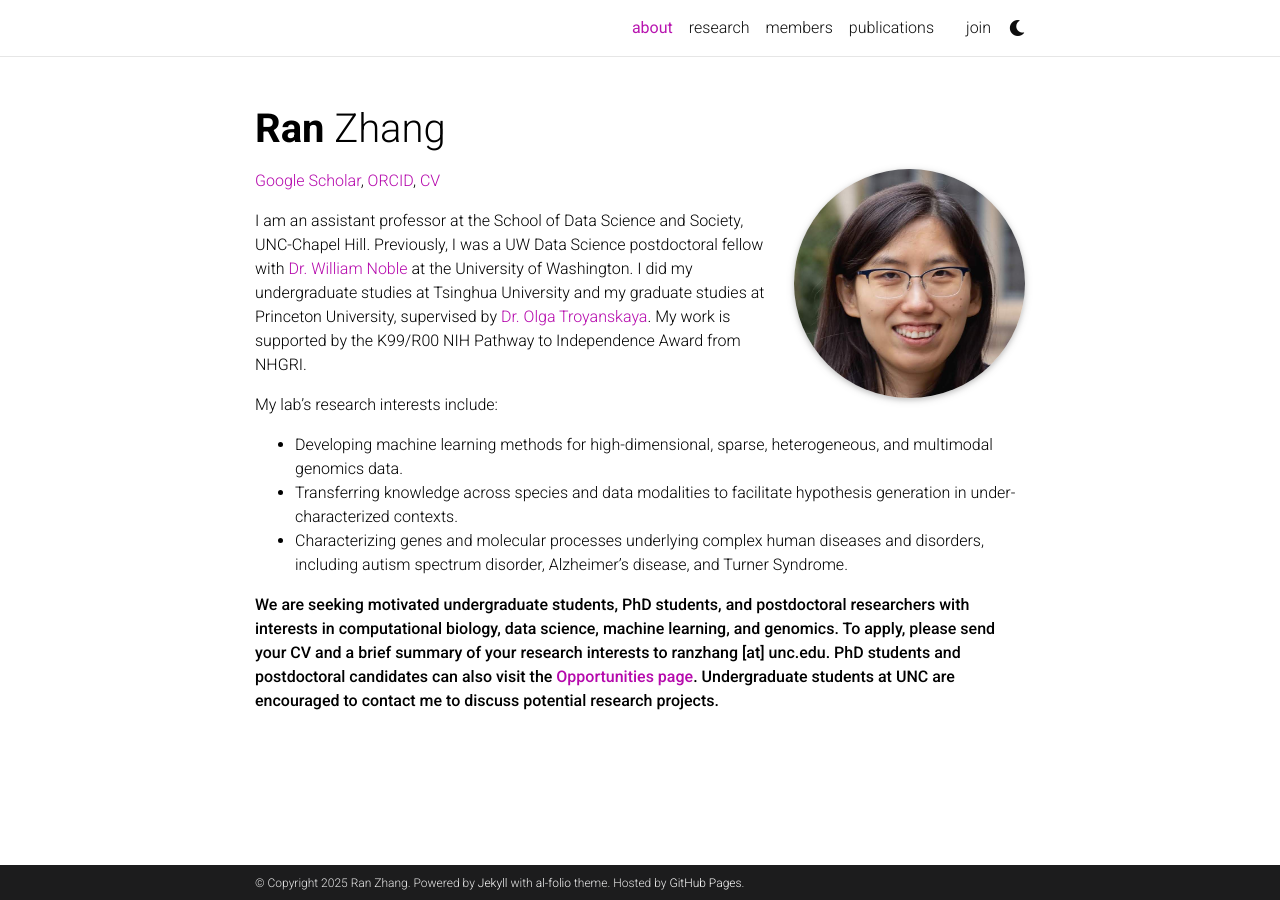
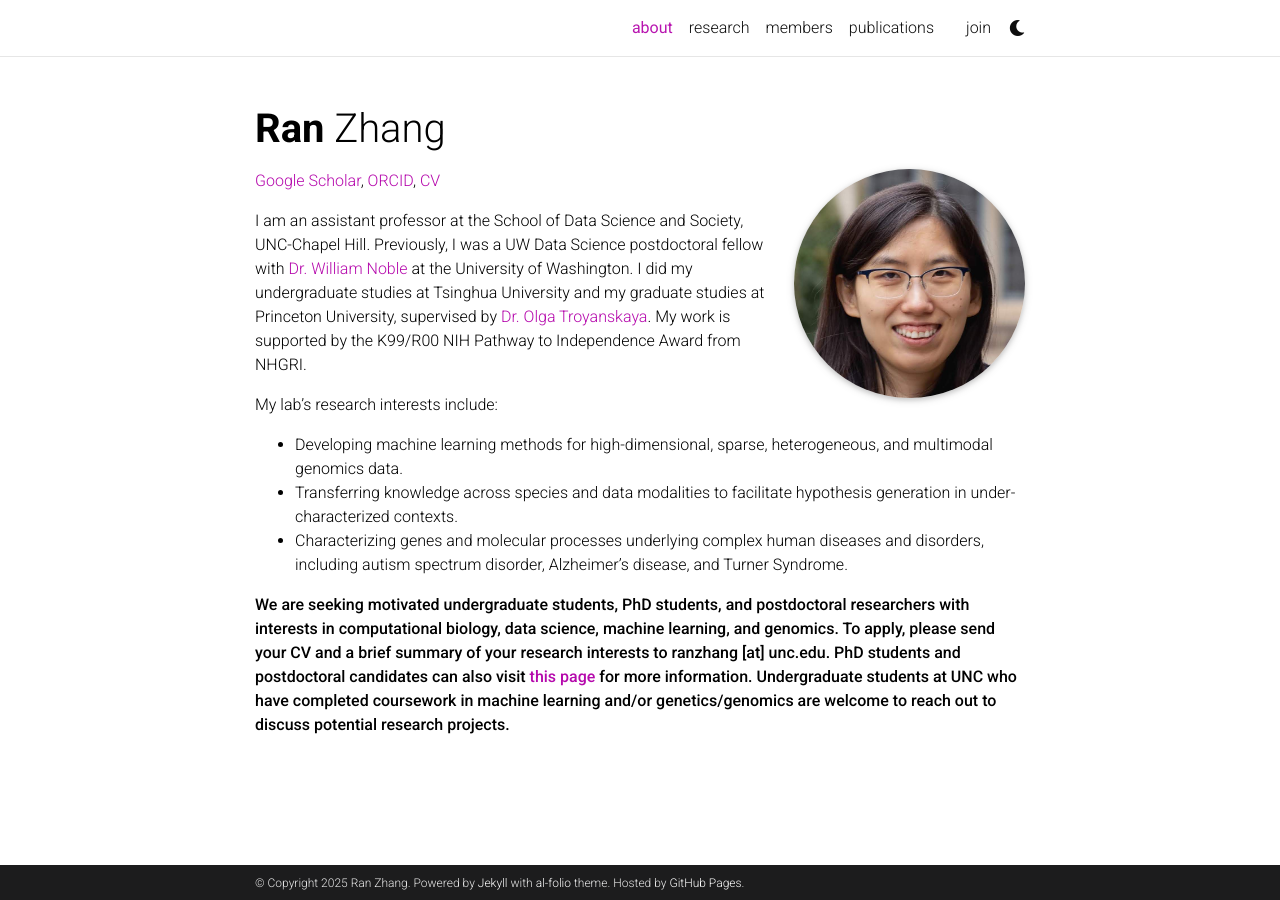
Before and after one commit to RanZhang08/RanZhang08.github.io, a Jekyll site: the page built from _pages/about.md, in a window 1280 px wide. Built offline with Jekyll 4.4.1, drawn with Linux system fonts in a browser that asks for light colours; full-size pictures stand in for the smaller copies a plugin makes; comment, search, counter and statistics services are not loaded; a style sheet for code colours, icons or effects is not loaded.

Commit message:
change css

```diff
--- a/_config.yml
+++ b/_config.yml
@@ -57,9 +57,6 @@
 max_width: 800px
 
 # TODO: add layout settings (single page vs. multi-page)
-sass:
-  load_paths:
-    - assets/css
 
 # -----------------------------------------------------------------------------
 # Open Graph & Schema.org
--- a/_pages/about.md
+++ b/_pages/about.md
@@ -34,4 +34,4 @@
 * Transferring knowledge across species and data modalities to facilitate hypothesis generation in under-characterized contexts.
 * Characterizing genes and molecular processes underlying complex human diseases and disorders, including autism spectrum disorder, Alzheimer's disease, and Turner Syndrome.
 
-<strong>We are seeking motivated undergraduate students, PhD students, and postdoctoral researchers with interests in computational biology, data science, machine learning, and genomics. To apply, please send your CV and a brief summary of your research interests to ranzhang [at] unc.edu. PhD students and postdoctoral candidates can also visit the [Opportunities page](https://ranzhang08.github.io/join/). Undergraduate students at UNC are encouraged to contact me to discuss potential research projects.</strong>
+<strong>We are seeking motivated undergraduate students, PhD students, and postdoctoral researchers with interests in computational biology, data science, machine learning, and genomics. To apply, please send your CV and a brief summary of your research interests to ranzhang [at] unc.edu. PhD students and postdoctoral candidates can also visit [this page](https://ranzhang08.github.io/join/) for more information. Undergraduate students at UNC who have completed coursework in machine learning and/or genetics/genomics are welcome to reach out to discuss potential research projects.</strong>
--- a/assets/css/main.scss
+++ b/assets/css/main.scss
@@ -11,5 +11,6 @@
   "themes",
   "layout",
   "base",
-  "distill"
+  "distill",
+  "custom"
 ;
```
Also changed, not shown: _sass/_custom.scss (line endings or trailing spaces).
